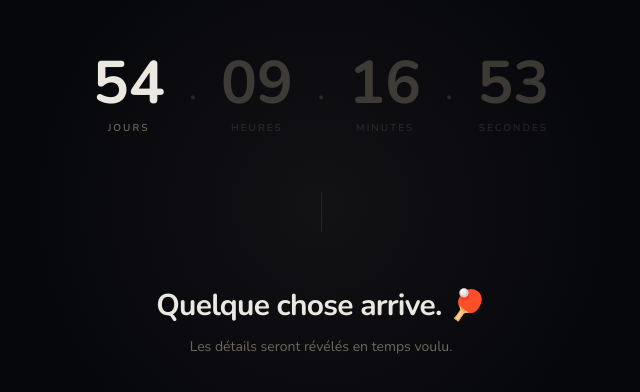
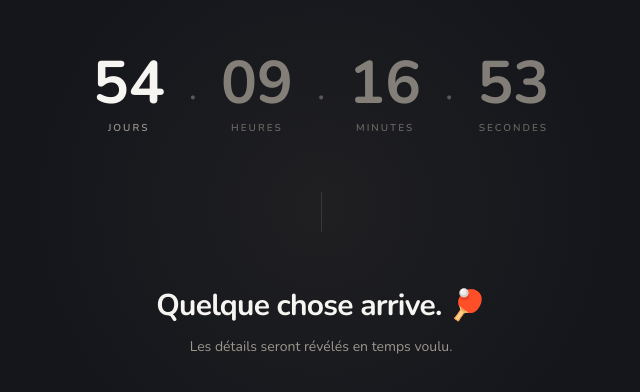
Before and after one commit to ArnaudBru/weekend-pongistes-2026, a Next.js app: page / in a window 1280 px wide. Shown: the part 194-586 px from the top of the page, without its empty margins (319-959 px from the left). Built offline with nearby package versions, Linux system fonts and the light colour scheme.

Commit message:
feat: adjust color scheme values in globals.css and update dim styles in countdown.tsx
Co-authored-by: ArnaudBru <26165930+ArnaudBru@users.noreply.github.com>

```diff
--- a/app/globals.css
+++ b/app/globals.css
@@ -29,20 +29,20 @@
 :root {
   color-scheme: light;
 
-  --background: oklch(0.13 0.012 270);
-  --foreground: oklch(0.93 0.01 80);
+  --background: oklch(0.20 0.010 270);
+  --foreground: oklch(0.97 0.005 80);
 
-  --card: oklch(0.18 0.015 270);
-  --card-foreground: oklch(0.93 0.01 80);
+  --card: oklch(0.26 0.012 270);
+  --card-foreground: oklch(0.97 0.005 80);
 
-  --primary: oklch(0.78 0.06 65);
-  --primary-foreground: oklch(0.13 0.012 270);
+  --primary: oklch(0.82 0.07 65);
+  --primary-foreground: oklch(0.20 0.010 270);
 
-  --muted: oklch(0.22 0.015 270);
-  --muted-foreground: oklch(0.52 0.02 80);
+  --muted: oklch(0.30 0.012 270);
+  --muted-foreground: oklch(0.68 0.015 80);
 
-  --border: oklch(0.26 0.015 270);
-  --ring: oklch(0.78 0.06 65);
+  --border: oklch(0.34 0.012 270);
+  --ring: oklch(0.82 0.07 65);
 
   --radius: 1rem;
 }
--- a/components/countdown.tsx
+++ b/components/countdown.tsx
@@ -37,14 +37,14 @@ function Unit({ value, label, dim }: UnitProps) {
     <div className="flex flex-col items-center gap-2">
       <span
         className={`text-5xl sm:text-6xl font-bold tabular-nums leading-none transition-all duration-500 ${
-          dim ? 'text-muted-foreground/50' : 'text-foreground'
+          dim ? 'text-muted-foreground/80' : 'text-foreground'
         }`}
       >
         {pad(value)}
       </span>
       <span
         className={`text-[10px] font-semibold uppercase tracking-[0.2em] ${
-          dim ? 'text-muted-foreground/30' : 'text-muted-foreground'
+          dim ? 'text-muted-foreground/60' : 'text-muted-foreground'
         }`}
       >
         {label}
@@ -55,7 +55,7 @@ function Unit({ value, label, dim }: UnitProps) {
 
 function Separator() {
   return (
-    <span className="text-3xl sm:text-4xl font-light text-muted-foreground/30 pb-5 select-none">
+    <span className="text-3xl sm:text-4xl font-light text-muted-foreground/50 pb-5 select-none">
       ·
     </span>
   )
```
